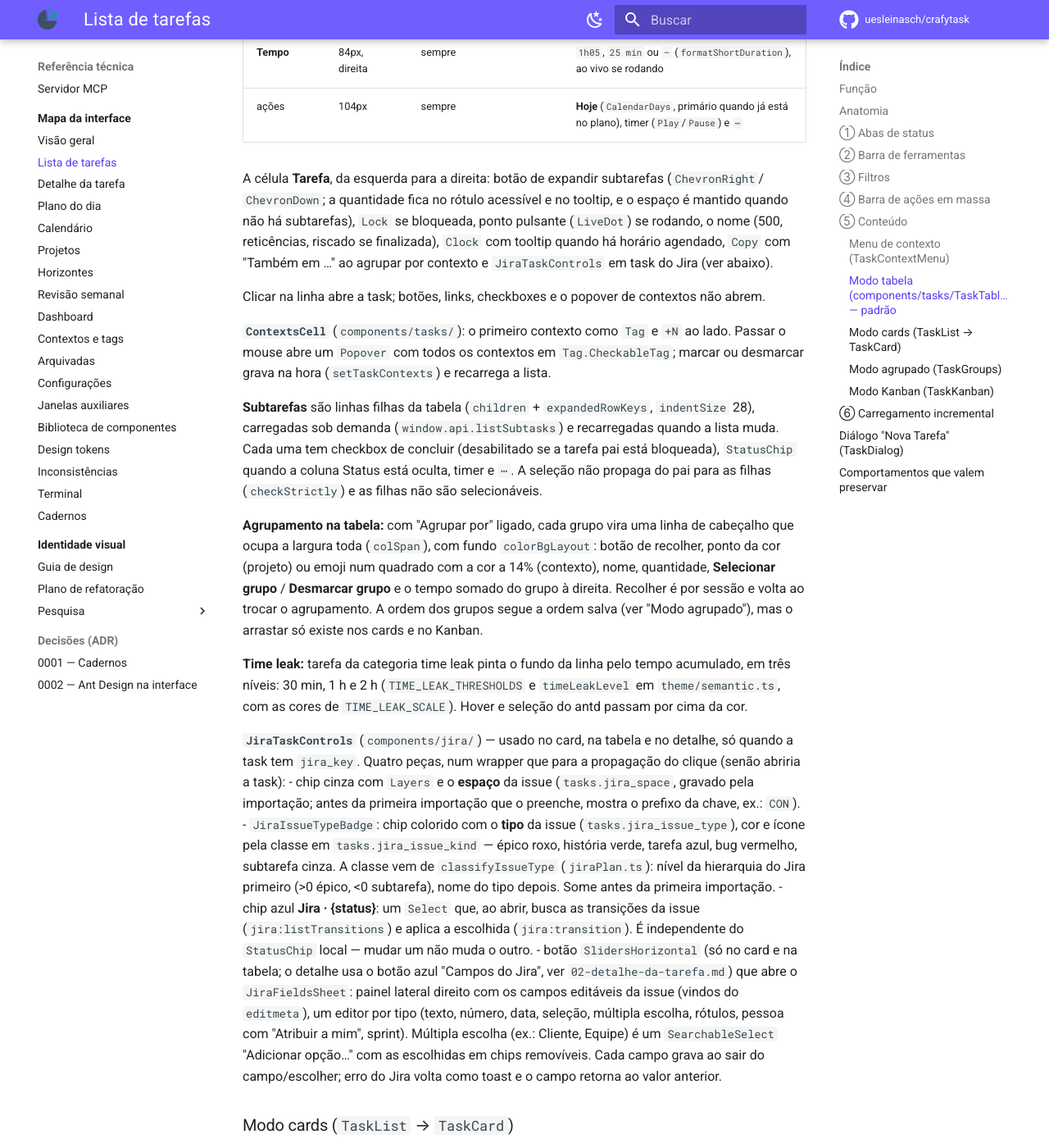
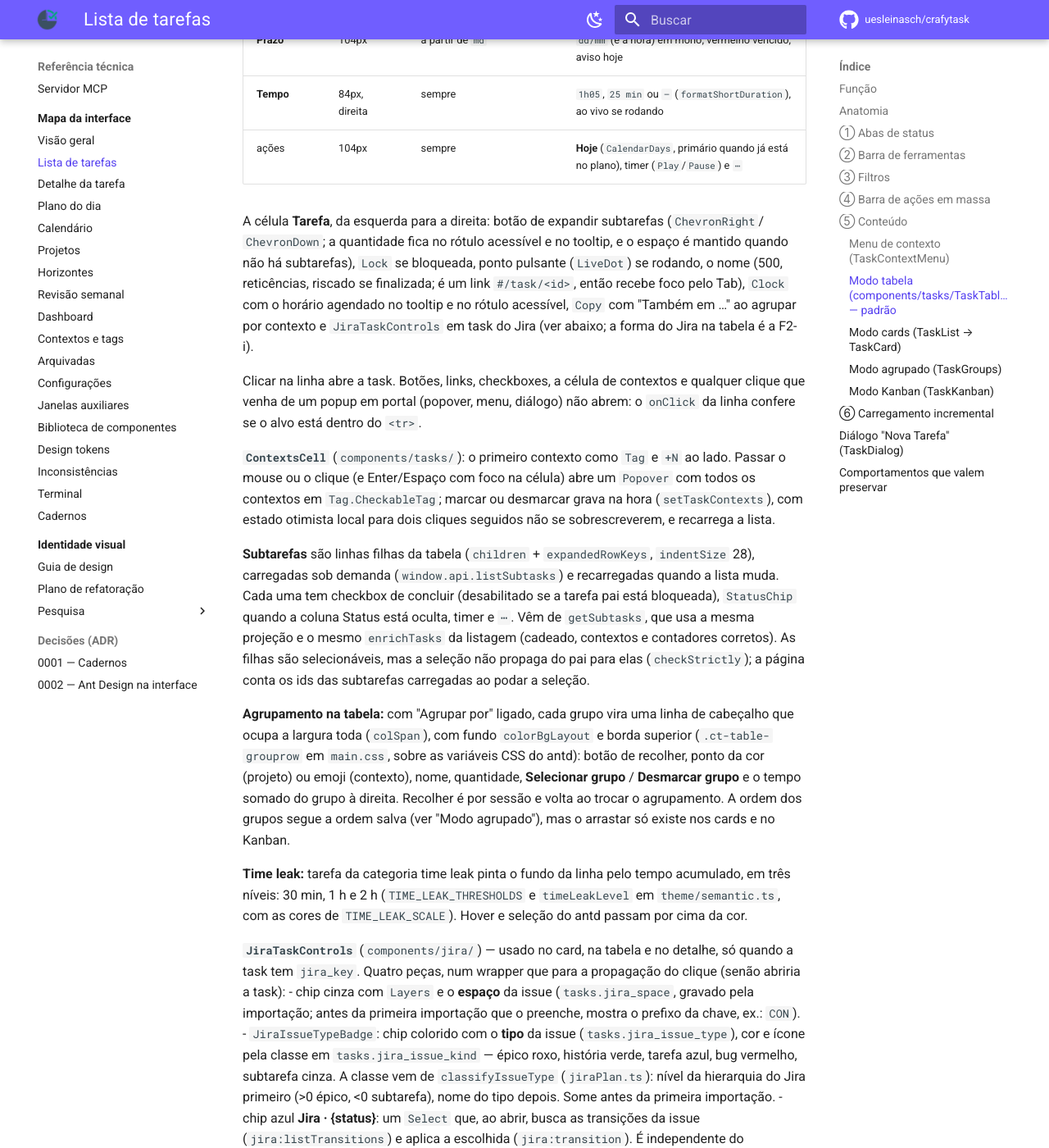
Before and after one commit to uesleinasch/crafytask, an MkDocs documentation site: the page built from docs/ui/01-lista-de-tarefas.md, in a window 1280 px wide and 1400 px high, scrolled down 5126 px. Shown: the whole window at 82% size. Built offline with MkDocs 1.6.1 and Material for MkDocs 9.7.7, drawn with Linux system fonts in a browser that asks for light colours; some web fonts are replaced; comment, search, counter and statistics services are not loaded; some of the changed text lies outside the part shown.

Commit message:
docs(design): registra a tabela revisada e as subtarefas f2-h a f2-j

```diff
--- a/docs/ui/01-lista-de-tarefas.md
+++ b/docs/ui/01-lista-de-tarefas.md
@@ -156,7 +156,10 @@ copiar `#id` e a ação sobre a seleção entram na F2-f.
 
 ### Modo tabela (`components/tasks/TaskTable.tsx`) — padrão
 
-`Table` do antd (`tableLayout="fixed"`, sem paginação, `size` `small` e `middle` a partir de `xxl`).
+`Table` do antd (`tableLayout="fixed"`, sem paginação, `size` `small` e `middle` a partir de `xxl`,
+com o respiro de linha da densidade em `buildTheme`: 10/6px, 12/8px no `middle`). Largura mínima =
+soma das colunas + 240px para Tarefa; abaixo disso a tabela rola na horizontal. Fica dentro de um
+`RegionBoundary` próprio.
 Toda linha tem uma linha de texto só: nada de descrição, barra ou contador embaixo do nome.
 
 | Coluna | Largura | Quando aparece | Conteúdo |
@@ -176,24 +179,31 @@ Toda linha tem uma linha de texto só: nada de descrição, barra ou contador em
 A célula **Tarefa**, da esquerda para a direita: botão de expandir subtarefas (`ChevronRight`/
 `ChevronDown`; a quantidade fica no rótulo acessível e no tooltip, e o espaço é mantido quando não
 há subtarefas), `Lock` se bloqueada, ponto pulsante (`LiveDot`) se rodando, o nome (500, reticências,
-riscado se finalizada), `Clock` com tooltip quando há horário agendado, `Copy` com "Também em …" ao
-agrupar por contexto e `JiraTaskControls` em task do Jira (ver abaixo).
+riscado se finalizada; é um link `#/task/<id>`, então recebe foco pelo Tab), `Clock` com o horário
+agendado no tooltip e no rótulo acessível, `Copy` com "Também em …" ao agrupar por contexto e
+`JiraTaskControls` em task do Jira (ver abaixo; a forma do Jira na tabela é a F2-i).
 
-Clicar na linha abre a task; botões, links, checkboxes e o popover de contextos não abrem.
+Clicar na linha abre a task. Botões, links, checkboxes, a célula de contextos e qualquer clique que
+venha de um popup em portal (popover, menu, diálogo) não abrem: o `onClick` da linha confere se o
+alvo está dentro do `<tr>`.
 
 **`ContextsCell`** (`components/tasks/`): o primeiro contexto como `Tag` e `+N` ao lado. Passar o mouse
-abre um `Popover` com todos os contextos em `Tag.CheckableTag`; marcar ou desmarcar grava na hora
-(`setTaskContexts`) e recarrega a lista.
+ou o clique (e Enter/Espaço com foco na célula) abre um `Popover` com todos os contextos em
+`Tag.CheckableTag`; marcar ou desmarcar grava na hora (`setTaskContexts`), com estado otimista local
+para dois cliques seguidos não se sobrescreverem, e recarrega a lista.
 
 **Subtarefas** são linhas filhas da tabela (`children` + `expandedRowKeys`, `indentSize` 28), carregadas
 sob demanda (`window.api.listSubtasks`) e recarregadas quando a lista muda. Cada uma tem checkbox de
 concluir (desabilitado se a tarefa pai está bloqueada), `StatusChip` quando a coluna Status está
-oculta, timer e `⋯`. A seleção não propaga do pai para as filhas (`checkStrictly`) e as filhas não
-são selecionáveis.
+oculta, timer e `⋯`. Vêm de `getSubtasks`, que usa a mesma projeção e o mesmo `enrichTasks` da
+listagem (cadeado, contextos e contadores corretos). As filhas são selecionáveis, mas a seleção não
+propaga do pai para elas (`checkStrictly`); a página conta os ids das subtarefas carregadas ao
+podar a seleção.
 
 **Agrupamento na tabela:** com "Agrupar por" ligado, cada grupo vira uma linha de cabeçalho que ocupa
-a largura toda (`colSpan`), com fundo `colorBgLayout`: botão de recolher, ponto da cor (projeto) ou
-emoji num quadrado com a cor a 14% (contexto), nome, quantidade, **Selecionar grupo** / **Desmarcar
+a largura toda (`colSpan`), com fundo `colorBgLayout` e borda superior (`.ct-table-grouprow` em
+`main.css`, sobre as variáveis CSS do antd): botão de recolher, ponto da cor (projeto) ou
+emoji (contexto), nome, quantidade, **Selecionar grupo** / **Desmarcar
 grupo** e o tempo somado do grupo à direita. Recolher é por sessão e volta ao trocar o agrupamento.
 A ordem dos grupos segue a ordem salva (ver "Modo agrupado"), mas o arrastar só existe nos cards e
 no Kanban.
```
Also changed, not shown: docs/design/guia-de-design.md (+2 -1 lines), docs/design/plano-de-refatoracao.md (+3 -0 lines).
